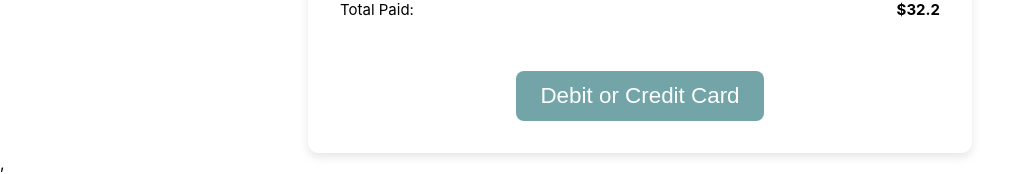
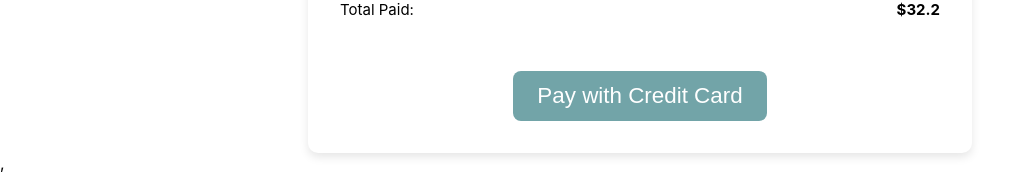
Before and after one commit to germanrogu/payment, a React (Create React App) app: page / in a window 1280 px wide. Shown: the part 415-589 px from the top of the page, without its empty margins (0-1033 px from the left). Built offline with nearby package versions, Linux system fonts and the light colour scheme.

Commit message:
Change text

```diff
--- a/src/pages/OrderDetails.jsx
+++ b/src/pages/OrderDetails.jsx
@@ -39,7 +39,7 @@ export default function OrderDetails({ openModal, products }) {
         Total Paid: <span className='order-amount'>$32.2</span>
       </div>
       <div className='order-button'>
-        <button onClick={openModal}>Debit or Credit Card</button>
+        <button onClick={openModal}>Pay with Credit Card</button>
       </div>
     </section>
   );
```
